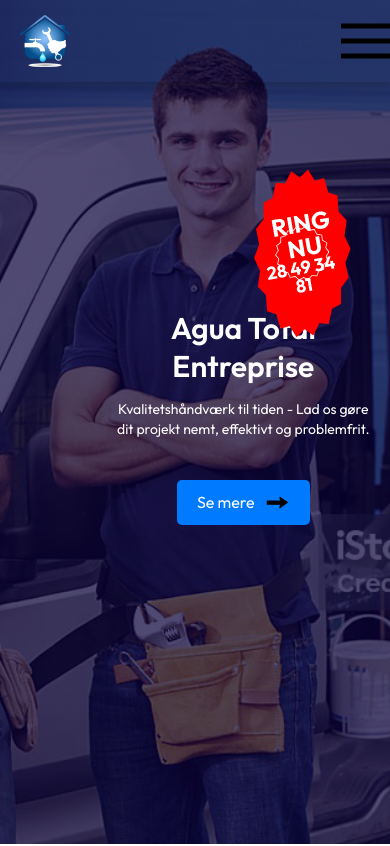
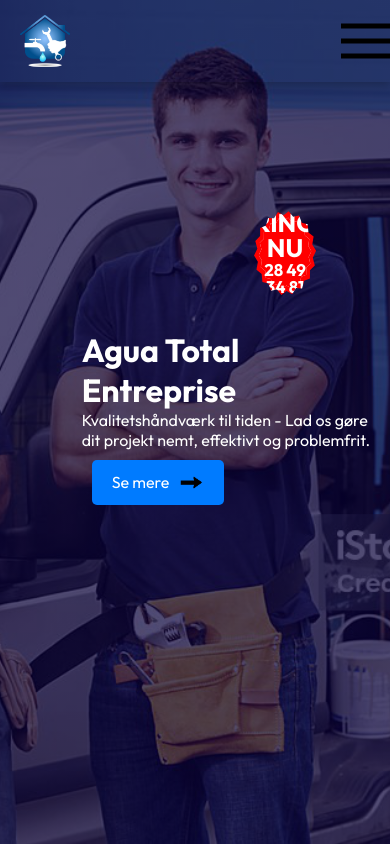
Before and after one commit to alejandrodiazrivera/AguaTotalEntreprise, a React (Vite) app: page / in a window 390 px wide. Shown: the top 846 px of the page. Built offline with nearby package versions, Linux system fonts and the light colour scheme.

Commit message:
offersign

```diff
--- a/src/Components/Hero/Hero.css
+++ b/src/Components/Hero/Hero.css
@@ -8,7 +8,7 @@
     display: flex;
     align-items: center;
     justify-content: center;
-    position: relative; /* Ensure the hero container is positioned relative */
+    position: relative;
 }
 
 .offer-sign {
@@ -20,42 +20,27 @@
     font-size: 3vw;
     font-weight: bold;
     text-align: center;
-    padding: 2vh 3vw;
     display: flex;
     align-items: center;
     justify-content: center;
     clip-path: polygon(97.87% 64.45%,90.17% 70.29%,90.04% 79.95%,80.8% 82.8%,77.38% 91.84%,67.73% 91.36%,61.42% 98.68%,52.51% 94.93%,44.08% 99.65%,36.99% 93.08%,27.46% 94.63%,23.04% 86.03%,13.55% 84.23%,12.35% 74.64%,4.04% 69.7%,6.19% 60.28%,0.08% 52.79%,5.32% 44.67%,2.13% 35.55%,9.83% 29.71%,9.96% 20.05%,19.2% 17.2%,22.62% 8.16%,32.27% 8.64%,38.58% 1.32%,47.49% 5.07%,55.92% 0.35%,63.01% 6.92%,72.54% 5.37%,76.96% 13.97%,86.45% 15.77%,87.65% 25.36%,95.96% 30.3%,93.81% 39.72%,99.92% 47.21%,94.68% 55.33%);
     box-shadow: 0 14px 18px rgba(0, 0, 0, 0.2);
     z-index: 1;
-    width: 15vw;
-    height: 15vw;
+    width: 15vw; /* Adjust size with viewport width */
+    aspect-ratio: 1; /* Ensure it stays square */
     animation: myAnim 4s ease 0s infinite normal forwards;
+    cursor: pointer;
     position: relative;
-    cursor: pointer;
 }
 
-/* Rotating text slightly */
-.offer-sign-text-large {
-    font-size: 24px; /* Adjust the font size as needed */
-    font-weight: bold;
-    display: inline-block;
-    transform: rotate(-10deg);
-  }
-
-  .offer-sign-text-small {
-    font-size: 18px; /* Adjust the font size as needed */
-    display: inline-block;
-    transform: rotate(-10deg);
-  }
-
-/* Inner shape centered and smaller */
+/* Inner shape centered and proportional */
 .offer-sign .inner-shape {
     position: absolute;
     top: 50%;
     left: 50%;
     transform: translate(-50%, -50%);
-    width: 13.5vw; /* Smaller size compared to the parent */
-    height: 13.5vw;
+    width: 90%; /* Relative to the parent .offer-sign */
+    height: 90%; /* Maintain proportional size */
     background-color: red;
     clip-path: polygon(97.87% 64.45%,90.17% 70.29%,90.04% 79.95%,80.8% 82.8%,77.38% 91.84%,67.73% 91.36%,61.42% 98.68%,52.51% 94.93%,44.08% 99.65%,36.99% 93.08%,27.46% 94.63%,23.04% 86.03%,13.55% 84.23%,12.35% 74.64%,4.04% 69.7%,6.19% 60.28%,0.08% 52.79%,5.32% 44.67%,2.13% 35.55%,9.83% 29.71%,9.96% 20.05%,19.2% 17.2%,22.62% 8.16%,32.27% 8.64%,38.58% 1.32%,47.49% 5.07%,55.92% 0.35%,63.01% 6.92%,72.54% 5.37%,76.96% 13.97%,86.45% 15.77%,87.65% 25.36%,95.96% 30.3%,93.81% 39.72%,99.92% 47.21%,94.68% 55.33%);
     z-index: -1;
@@ -67,19 +52,17 @@
     top: 50%;
     left: 50%;
     transform: translate(-50%, -50%);
-    width: 14vw; /* Slightly smaller than the parent */
-    height: 14vw;
+    width: 95%; /* Slightly smaller than .offer-sign */
+    height: 95%;
     background-color: white;
     clip-path: polygon(97.87% 64.45%,90.17% 70.29%,90.04% 79.95%,80.8% 82.8%,77.38% 91.84%,67.73% 91.36%,61.42% 98.68%,52.51% 94.93%,44.08% 99.65%,36.99% 93.08%,27.46% 94.63%,23.04% 86.03%,13.55% 84.23%,12.35% 74.64%,4.04% 69.7%,6.19% 60.28%,0.08% 52.79%,5.32% 44.67%,2.13% 35.55%,9.83% 29.71%,9.96% 20.05%,19.2% 17.2%,22.62% 8.16%,32.27% 8.64%,38.58% 1.32%,47.49% 5.07%,55.92% 0.35%,63.01% 6.92%,72.54% 5.37%,76.96% 13.97%,86.45% 15.77%,87.65% 25.36%,95.96% 30.3%,93.81% 39.72%,99.92% 47.21%,94.68% 55.33%);
     z-index: -2;
 }
 
-
 @keyframes myAnim {
     0% {
         animation-timing-function: ease-out;
         transform: scale(1);
-        transform-origin: center center;
     }
 
     10% {
@@ -103,81 +86,33 @@
     }
 }
 
-.hero-text {
-    text-align: center;
-    max-width: 800px;
+/* Adjusted text styles */
+.offer-sign-text-large {
+    font-size: 2vw; /* Scale text proportionally */
+    font-weight: bold;
+    transform: rotate(-10deg);
 }
 
-.hero-text h1 {
-    font-size: 60px;
-    font-weight: 600;
+.offer-sign-text-small {
+    font-size: 1.5vw; /* Scale smaller text */
+    transform: rotate(-10deg);
 }
 
-.hero-text p {
-    max-width: 700px;
-    margin: 10px auto 20px;
-    line-height: 1.4;
-}
-
-/* General button styles */
-.btn {
-    display: inline-flex;
-    align-items: center;
-    background-color: #007bff;
-    color: #fff;
-    padding: 10px 20px;
-    border-radius: 5px;
-    text-decoration: none;
-    transition: all 0.3s ease-in-out;
-}
-
-/* Hover effect for the button */
-.btn:hover {
-    background-color: #0056b3; /* Change to your desired color */
-    color: #fff; /* Change text color if needed */
-    box-shadow: 0 4px 8px rgba(0, 0, 0, 0.2); /* Add a subtle shadow */
-}
-
-/* Arrow shift effect */
-.btn img {
-    margin-left: 10px;
-    transition: transform 0.3s ease-in-out;
-}
-
-.btn:hover img {
-    transform: translateX(10px); /* Shift the arrow to the left */
-}
-
-/*------------Media query--------------*/
-@media (max-width: 850px) {
-    .hero-text h1 {
-        font-size: 40px;
+/* Responsive adjustments */
+@media (max-width: 650px) {
+    .offer-sign {
+        width: 30vw; /* Smaller sizes for small screens */
+        aspect-ratio: 1;
+    }
+    .offer-sign .inner-shape,
+    .offer-sign .outer-shape {
+        width: 85%; /* Adjust shapes proportionally */
+        height: 85%;
+    }
+    .offer-sign-text-large {
+        font-size: 3vh; /* Use viewport height for small screens */
+    }
+    .offer-sign-text-small {
+        font-size: 2vh;
     }
 }
-
-@media (max-width: 650px) {
-    .hero-text h1 {
-        font-size: 30px;
-        max-width: 400px;
-        margin: auto;
-    }
-
-    .hero-text p {
-        font-size: 14px;
-        margin: 15px auto 30px;
-    }
-
-    .offer-sign-text {
-        font-size:2vh;
-    }
-}
-
-@media (max-width: 450px) {
-    .offer-sign-text {
-    font-size:2vh;
-}
-    .offer-sign {
-        height: 20vh;
-        width: 20vh;
-    }
-}
```
